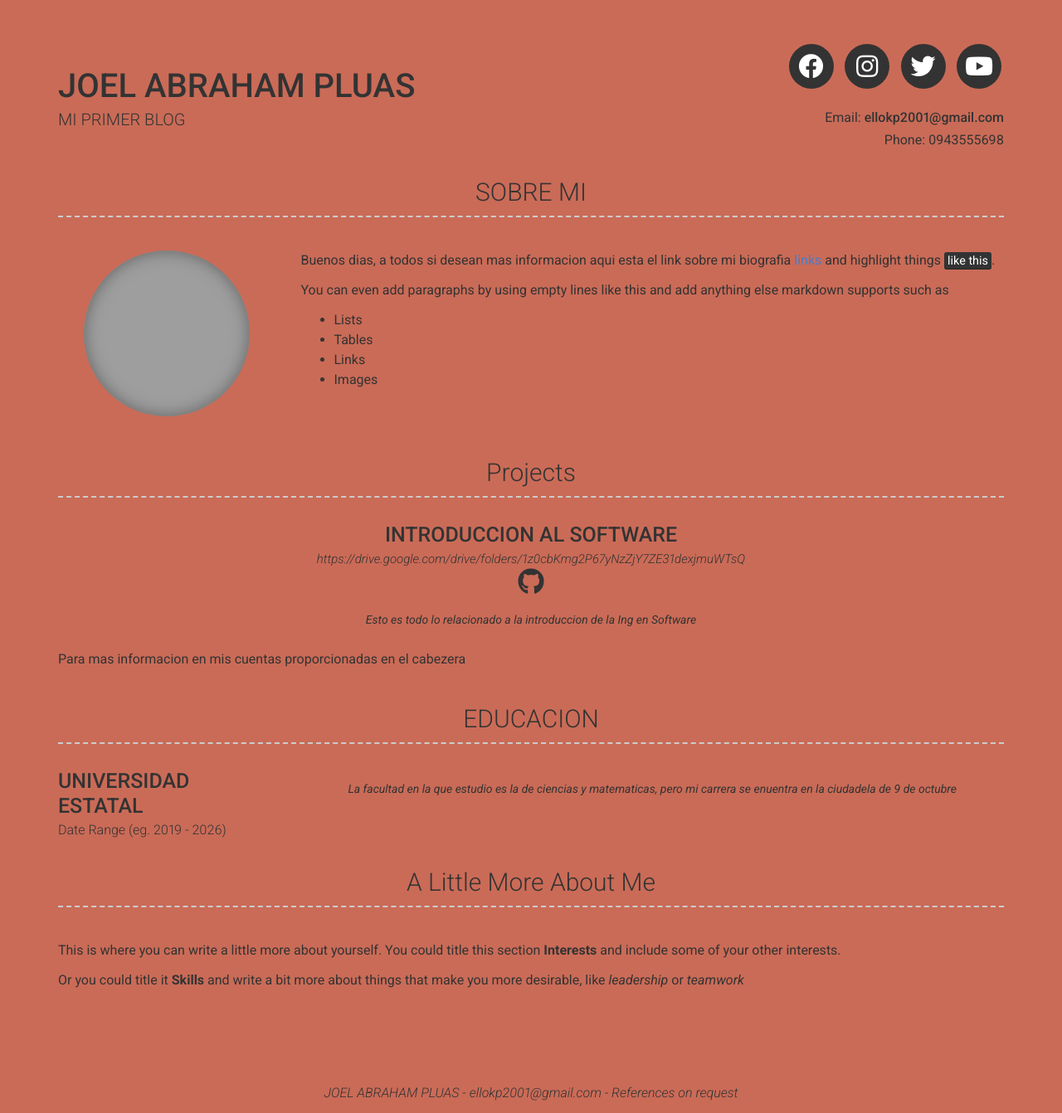
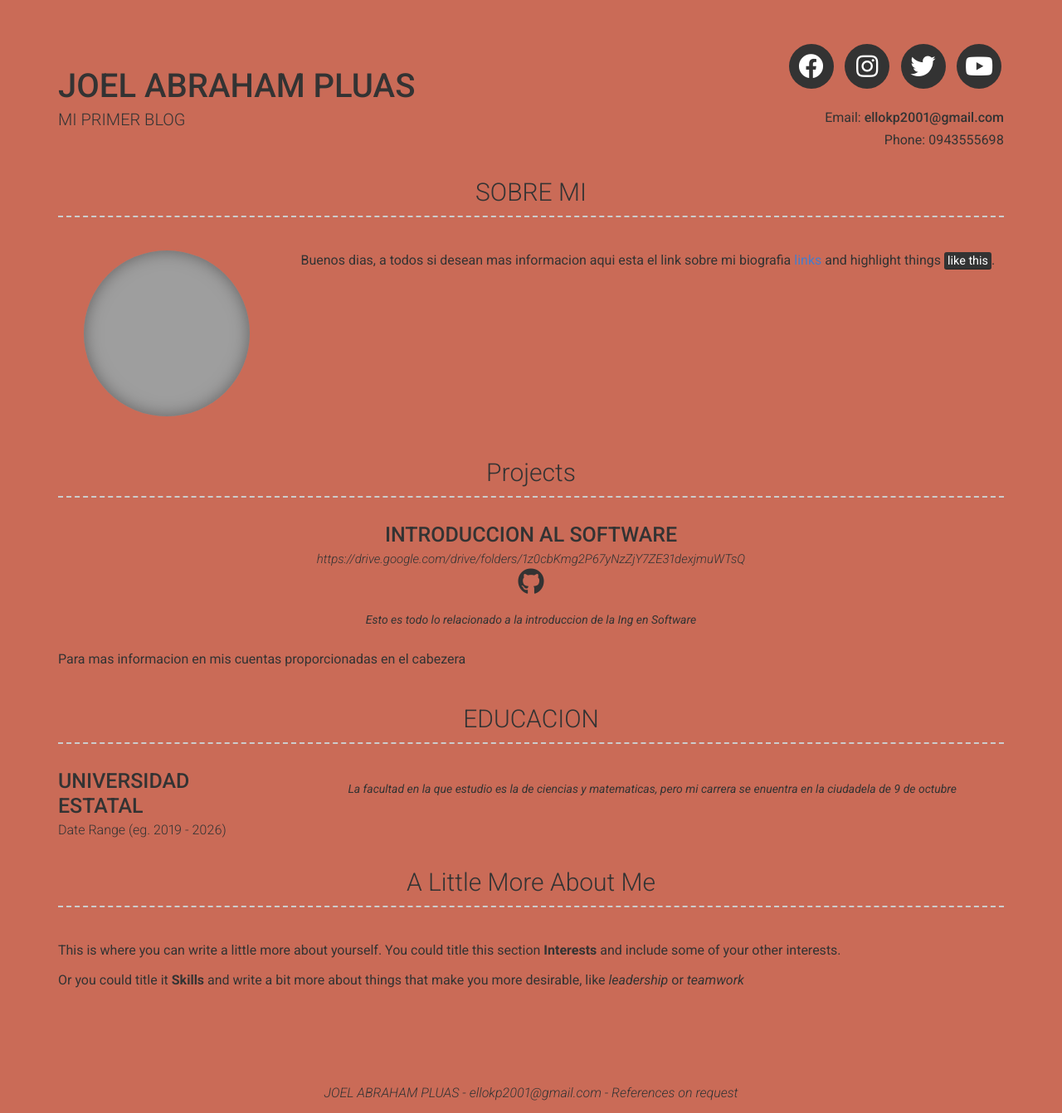
Before and after one commit to moises2018-gif/LORE, a Jekyll site: the page built from index.md, in a window 1280 px wide. Shown: the whole page at 83% size. Built offline with Jekyll 4.4.1, drawn with Linux system fonts in a browser that asks for light colours; nearby versions of some CDN libraries; grey boxes are pictures that could not be loaded.

Commit message:
Update _config.yml

```diff
--- a/_config.yml
+++ b/_config.yml
@@ -28,11 +28,6 @@ about_profile_image: Directory of profile image (eg. images/profile.jpeg)
 about_content: | # this will include new lines to allow paragraphs
   Buenos dias, a todos si desean mas informacion aqui esta el link sobre mi biografia [links](https://moises2018-gif.github.io/word/) and highlight things <mark>like this</mark>.
 
-  You can even add paragraphs by using empty lines like this and add anything else markdown supports such as
-    - Lists
-    - Tables
-    - Links
-    - Images
 
 # Projects Section
 # projects_title: Projects #(Use this to override about projects section title)
```
